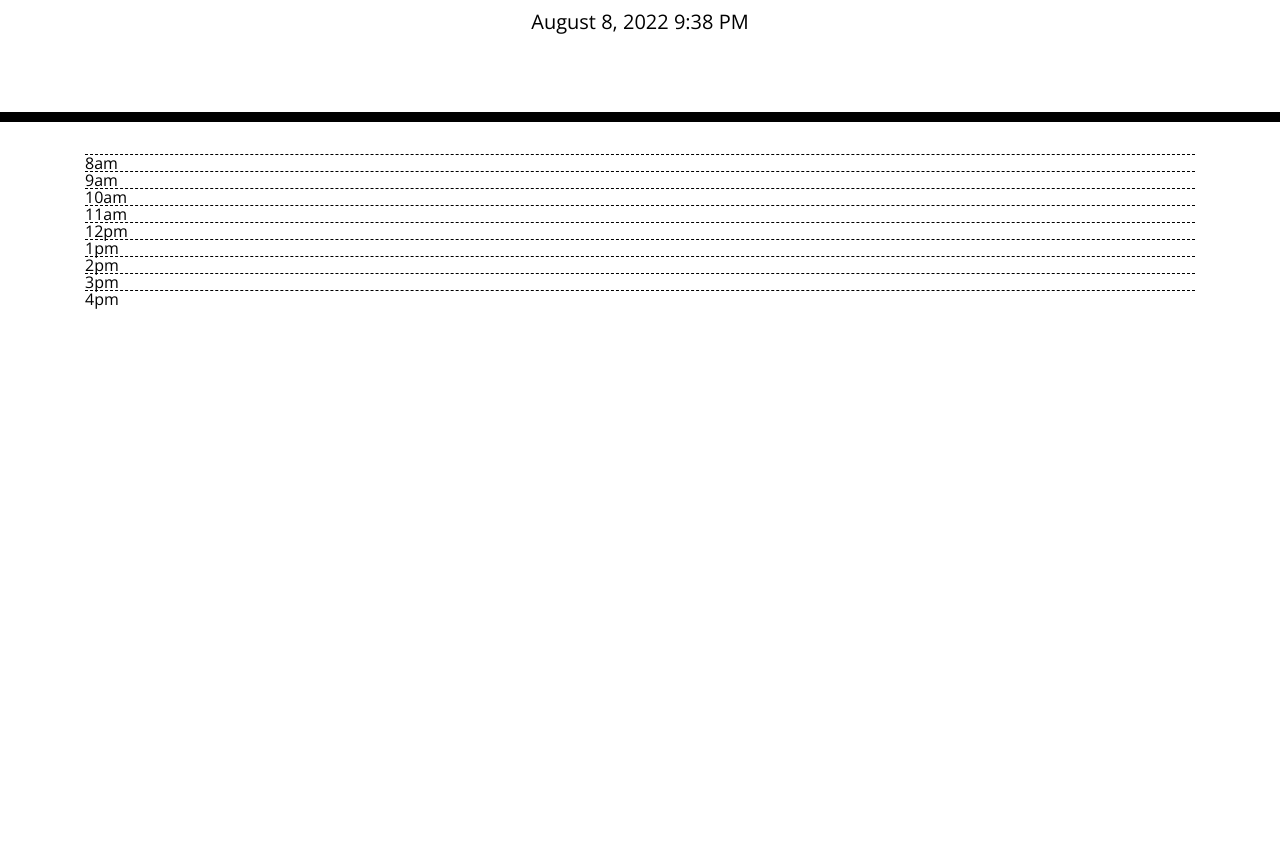
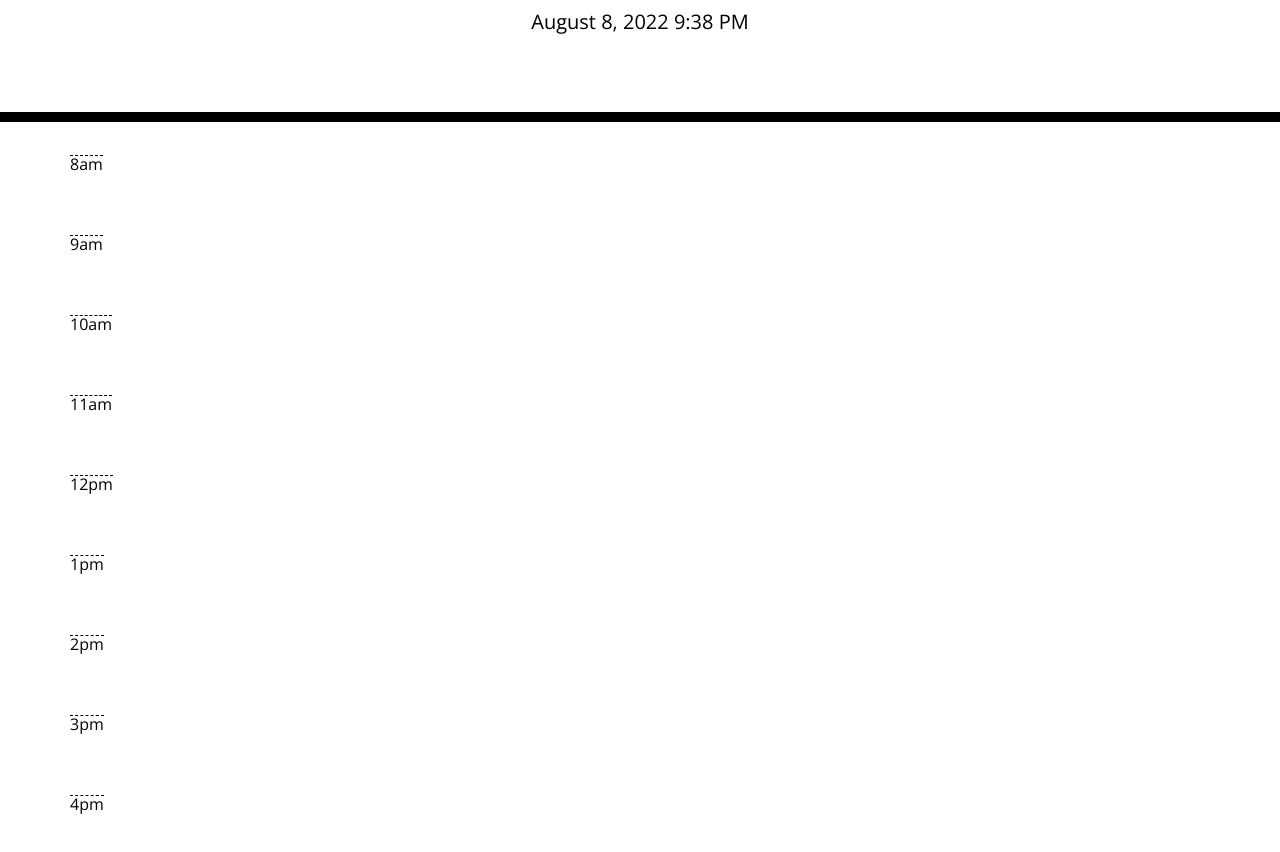
Before and after one commit to ryanpjhickey/WorkDayScheduler, a plain HTML site: page Develop/index.html in a window 1280 px wide. Shown: the part 182-1034 px from the top of the page. Before the commit the page ends 800 px from the top, so only its background shows below. Drawn offline with nearby package versions, Linux system fonts and the light colour scheme.

Commit message:
try reformatting html

```diff
--- a/Develop/index.html
+++ b/Develop/index.html
@@ -29,15 +29,33 @@
       <p id="currentDay" class="lead"></p>
     </header>
     <div class="container">
+      <div class="row time-block">
         <div class="hour">8am</div>
+      </div>
+      <div class="row time-block">
         <div class="hour">9am</div>
+      </div>
+      <div class="row time-block">
         <div class="hour">10am</div>
+      </div>
+      <div class="row time-block">
         <div class="hour">11am</div>
+      </div>
+      <div class="row time-block">
         <div class="hour">12pm</div>
+      </div>
+      <div class="row time-block">
         <div class="hour">1pm</div>
+      </div>
+      <div class="row time-block">
         <div class="hour">2pm</div>
+      </div>
+      <div class="row time-block">
         <div class="hour">3pm</div>
+      </div>
+      <div class="row time-block">
         <div class="hour">4pm</div>
+      </div>
       </div>
     </div>
     <script src="https://code.jquery.com/jquery-3.4.1.min.js"></script>
```
